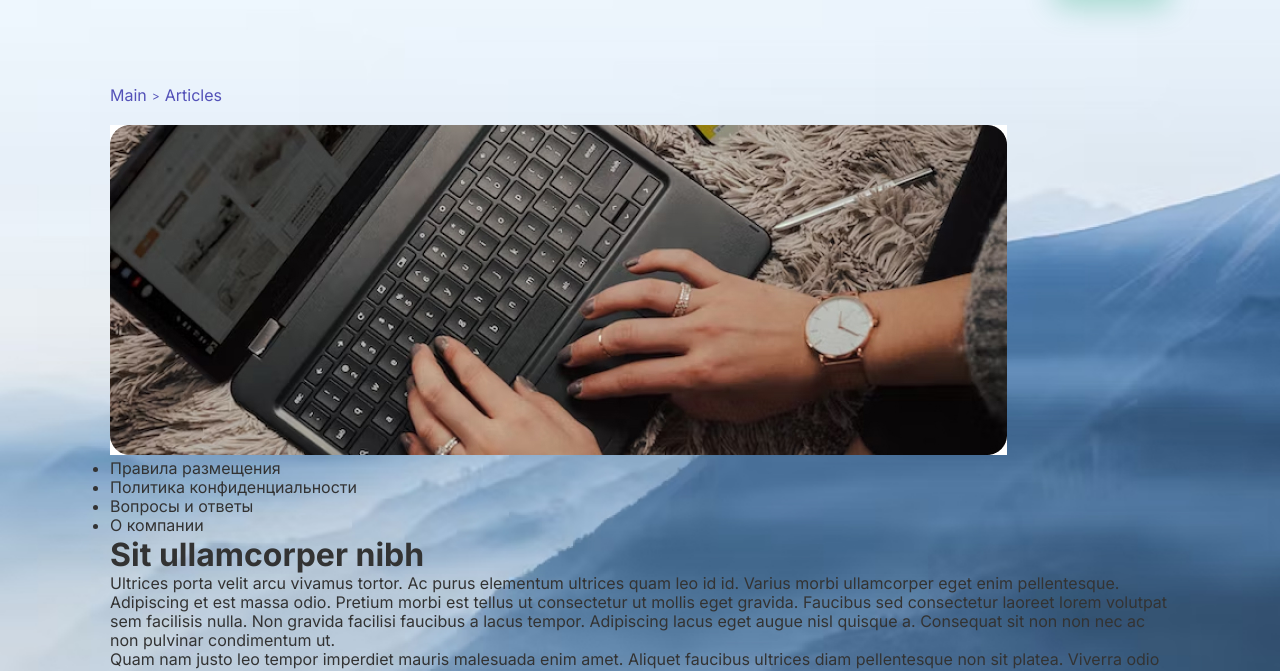
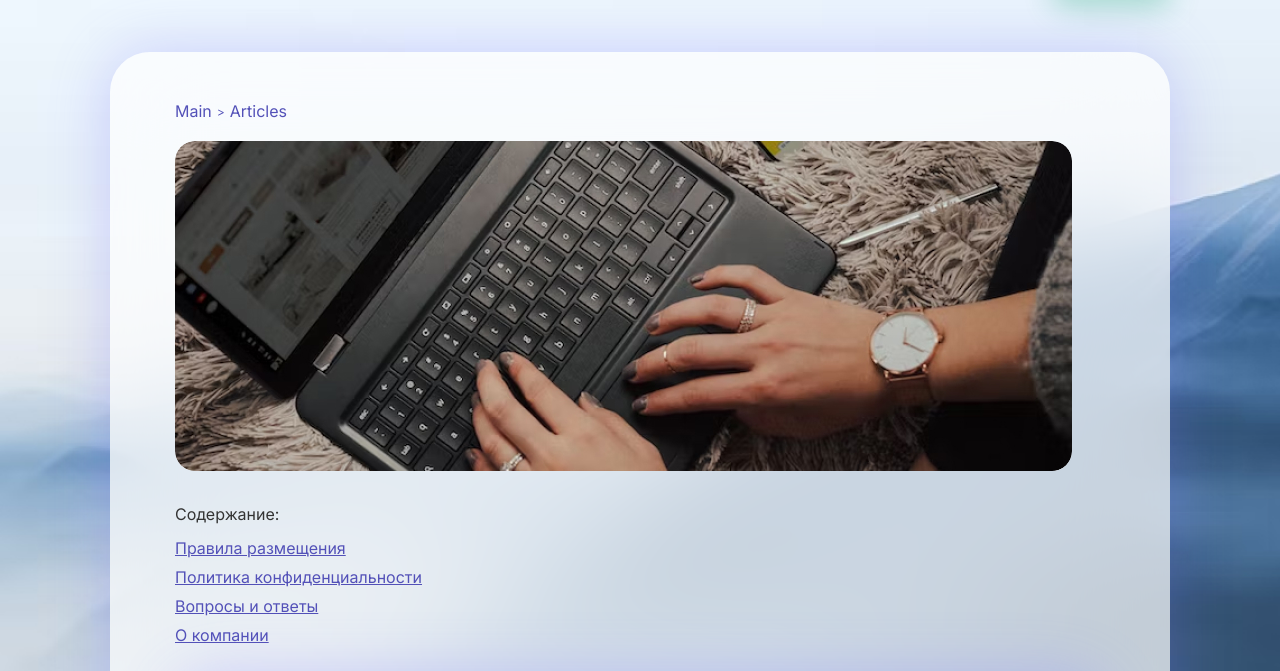
Before and after one commit to antonborod1n/indonesia, a plain HTML site: page article.html in a window 1280 px wide. Shown: the part 72-743 px from the top of the page. Drawn offline with nearby package versions, Linux system fonts and the light colour scheme.

Commit message:
added article page

```diff
--- a/article.html
+++ b/article.html
@@ -40,8 +40,10 @@
   </header>
 
   <main class="main">
+    <section class="article">
+      <div class="container">
+        <div class="article__inner">
           <div class="breadcrumbs">
-      <div class="container">
             <ol class="breadcrumbs__list">
               <li class="breadcrumbs__item">
                 <a class="breadcrumbs__link" href="#">
@@ -55,72 +57,121 @@
               </li>
             </ol>
           </div>
-    </div>
 
-    <section class="article">
-      <div class="container">
+          <div class="article__contents">
+            <img class="article__contents-img-main" src="./images/article/100.jpg" alt="Article main">
+            <ul class="article__contents-list">
+              <li class="article__contents-item-title">Содержание:</li>
+              <li class="article__contents-item">
+                <a class="article__contents-link" href="#">
+                  Правила размещения
+                </a>
+              </li>
+              <li class="article__contents-item">
+                <a class="article__contents-link" href="#">
+                  Политика конфиденциальности
+                </a>
+              </li>
+              <li class="article__contents-item">
+                <a class="article__contents-link" href="#">
+                  Вопросы и ответы
+                </a>
+              </li>
+              <li class="article__contents-item">
+                <a class="article__contents-link" href="#">
+                  О компании
+                </a>
+              </li>
+            </ul>
             <div class="article__inner">
-          <img class="article__img-main" src="./images/article/100.jpg" alt="Article main">
-          <ul class="article__contents-list">
-            <li class="article__contents-item">Правила размещения</li>
-            <li class="article__contents-item">Политика конфиденциальности</li>
-            <li class="article__contents-item">Вопросы и ответы</li>
-            <li class="article__contents-item">О компании</li>
-          </ul>
-          <div class="article__content">
               <h1 class="article__title title">Sit ullamcorper nibh</h1>
               <p class="article__text">
                 Ultrices porta velit arcu vivamus tortor. Ac purus elementum ultrices quam leo id id. Varius morbi
-              ullamcorper eget enim pellentesque. Adipiscing et est massa odio. Pretium morbi est tellus ut consectetur
-              ut mollis eget gravida. Faucibus sed consectetur laoreet lorem volutpat sem facilisis nulla. Non gravida
-              facilisi faucibus a lacus tempor. Adipiscing lacus eget augue nisl quisque a. Consequat sit non non nec ac
+                ullamcorper eget enim pellentesque. Adipiscing et est massa odio. Pretium morbi est tellus ut
+                consectetur
+                ut mollis eget gravida. Faucibus sed consectetur laoreet lorem volutpat sem facilisis nulla. Non
+                gravida
+                facilisi faucibus a lacus tempor. Adipiscing lacus eget augue nisl quisque a. Consequat sit non non
+                nec
+                ac
                 non pulvinar condimentum ut.
               </p>
               <p class="article__text">
                 Quam nam justo leo tempor imperdiet mauris malesuada enim amet. Aliquet faucibus ultrices diam
-              pellentesque non sit platea. Viverra odio nibh viverra consequat cursus habitasse sagittis et ipsum. Eget
-              pulvinar amet suspendisse proin potenti scelerisque posuere at. Ut iaculis nulla odio molestie. Ultricies
+                pellentesque non sit platea. Viverra odio nibh viverra consequat cursus habitasse sagittis et ipsum.
+                Eget
+                pulvinar amet suspendisse proin potenti scelerisque posuere at. Ut iaculis nulla odio molestie.
+                Ultricies
                 donec platea non tincidunt nisl justo nisl ornare.
               </p>
               <p class="article__text">
                 Eget fermentum tempor sit ut risus aliquet purus. Aliquam odio eget cras in massa aliquet. Orci dolor
-              vitae eget ornare sit. Platea pellentesque nisi urna blandit elit malesuada. Commodo volutpat varius at
+                vitae eget ornare sit. Platea pellentesque nisi urna blandit elit malesuada. Commodo volutpat varius
+                at
                 semper mattis. Quam lectus urna amet in. Netus massa suspendisse ac tempus massa egestas in quam. Diam
-              amet suscipit adipiscing amet tellus sit tempus. Quam sed volutpat dignissim diam dictum pulvinar tortor
+                amet suscipit adipiscing amet tellus sit tempus. Quam sed volutpat dignissim diam dictum pulvinar
+                tortor
                 sed in. In justo tellus nec lacus.
               </p>
-            <h2 class="article__title title">Sit ullamcorper nibh</h2>
+              <h2 class="article__subtitle">Sit ullamcorper nibh</h2>
               <p class="article__text">
-              Laoreet nec sit in ipsum mauris vitae tincidunt. Diam varius suspendisse velit aliquet vitae est porttitor
+                Laoreet nec sit in ipsum mauris vitae tincidunt. Diam varius suspendisse velit aliquet vitae est
+                porttitor
                 non odio. Turpis a massa laoreet in ullamcorper egestas viverra habitasse auctor. Duis enim neque nunc
-              tellus commodo. At netus non vitae condimentum diam nunc. Leo vestibulum integer sit sodales velit amet
-              in. Magna sed risus sed erat duis. At congue eu convallis vitae aenean ultrices tellus. Vitae amet felis
-              donec a faucibus scelerisque id amet. Neque velit aliquam sit scelerisque nisl semper pharetra. Sit nunc
+                tellus commodo. At netus non vitae condimentum diam nunc. Leo vestibulum integer sit sodales velit
+                amet
+                in. Magna sed risus sed erat duis. At congue eu convallis vitae aenean ultrices tellus. Vitae amet
+                felis
+                donec a faucibus scelerisque id amet. Neque velit aliquam sit scelerisque nisl semper pharetra. Sit
+                nunc
                 vel interdum morbi felis. Nec mauris diam cursus lacus pretium faucibus.
               </p>
               <p class="article__text">
-              Enim dictum mauris euismod libero ornare condimentum eget aliquet id. Sit malesuada eu auctor imperdiet
+                Enim dictum mauris euismod libero ornare condimentum eget aliquet id. Sit malesuada eu auctor
+                imperdiet
                 suspendisse. Bibendum ac nunc adipiscing ut vitae ultricies lacus. Consequat sit mattis semper nisi
                 volutpat. Pellentesque nunc nam nibh interdum integer. Nunc sodales viverra massa ipsum adipiscing
                 condimentum in sagittis. Est tortor consectetur eu sollicitudin tellus rhoncus. Tellus rutrum vitae
-              tristique dictum proin erat lacus pharetra lectus. Faucibus pellentesque a eu egestas auctor a. Imperdiet
+                tristique dictum proin erat lacus pharetra lectus. Faucibus pellentesque a eu egestas auctor a.
+                Imperdiet
                 sollicitudin congue et enim viverra. Nisl sed scelerisque mattis cursus semper potenti lectus dui.
               </p>
               <p class="article__text">
-              Turpis morbi felis ut pellentesque dis lectus feugiat. Ut integer et euismod sed. Purus viverra tincidunt
+                Turpis morbi felis ut pellentesque dis lectus feugiat. Ut integer et euismod sed. Purus viverra
+                tincidunt
                 in quam. Auctor id commodo hac scelerisque proin scelerisque. A faucibus cursus pharetra posuere lacus
-              neque dictumst nisl neque. Scelerisque felis nunc vitae eget congue montes. Sed felis platea donec odio
-              justo ultricies risus amet habitasse. Non feugiat ac mattis consequat neque sapien elementum libero. Massa
-              in nulla convallis eget ut tempus non ante morbi. Egestas mi eu adipiscing et ullamcorper egestas nibh sit
+                neque dictumst nisl neque. Scelerisque felis nunc vitae eget congue montes. Sed felis platea donec
+                odio
+                justo ultricies risus amet habitasse. Non feugiat ac mattis consequat neque sapien elementum libero.
+                Massa
+                in nulla convallis eget ut tempus non ante morbi. Egestas mi eu adipiscing et ullamcorper egestas nibh
+                sit
                 rhoncus.
               </p>
+              <h3 class="article__subtitle">Sit ullamcorper nibh</h3>
               <p class="article__text">
-              Fringilla ullamcorper ac magna accumsan est feugiat quis lacinia. Senectus sagittis enim posuere lacinia
-              eget pulvinar eget ullamcorper. Dolor arcu ipsum turpis et tempus diam in. Urna blandit mauris nulla ac
-              egestas. Auctor non semper diam elit fringilla. Risus neque congue morbi tellus donec a. Velit tristique
+                Fringilla ullamcorper ac magna accumsan est feugiat quis lacinia. Senectus sagittis enim posuere
+                lacinia
+                eget pulvinar eget ullamcorper. Dolor arcu ipsum turpis et tempus diam in. Urna blandit mauris nulla
+                ac
+                egestas. Auctor non semper diam elit fringilla. Risus neque congue morbi tellus donec a. Velit
+                tristique
                 scelerisque semper sit dui lacus quis. Tristique eu lorem elit vel. Mi vitae sed tortor sodales mattis
                 nunc nascetur interdum sed.
               </p>
+
+              <h3 class="article__subtitle">Sit ullamcorper nibh</h3>
+              <p class="article__text">
+                Fringilla ullamcorper ac magna accumsan est feugiat quis lacinia. Senectus sagittis enim posuere
+                lacinia
+                eget pulvinar eget ullamcorper. Dolor arcu ipsum turpis et tempus diam in. Urna blandit mauris nulla
+                ac
+                egestas. Auctor non semper diam elit fringilla. Risus neque congue morbi tellus donec a. Velit
+                tristique
+                scelerisque semper sit dui lacus quis. Tristique eu lorem elit vel. Mi vitae sed tortor sodales mattis
+                nunc nascetur interdum sed.
+              </p>
+            </div>
           </div>
         </div>
       </div>
--- a/css/style.css
+++ b/css/style.css
@@ -696,7 +696,6 @@
     margin-left: 10px;
 }
 
-
 /* POLICY */
 
 .policy {
@@ -712,3 +711,65 @@
 .policy__text {
     margin-bottom: 10px;
 }
+
+/* ARTICLE */
+
+.article {
+    padding-bottom: 55px;
+}
+
+.article__inner {
+    background: rgba(255, 255, 255, 0.7);
+    box-shadow: 0px 0px 60px rgba(118, 115, 255, 0.3);
+    backdrop-filter: blur(50px);
+    border-radius: 40px;
+    padding: 16px 65px 50px;
+}
+
+.article__contents-img-main {
+    border-radius: 20px;
+    object-fit: cover;
+    margin-bottom: 30px;
+}
+
+.article__contents-list {
+    list-style: none;
+    margin-bottom: 30px;
+}
+
+.article__contents-link {
+    display: block;
+    text-decoration-line: underline;
+    color: #5351B8;
+    margin-bottom: 10px;
+}
+
+.article__contents-item-title {
+    margin-bottom: 15px;
+}
+
+.article__title {
+    margin-bottom: 30px;
+}
+
+.article__text {
+    margin-bottom: 20px;
+}
+
+.article__content h2 {
+    font-size: 26px;
+    line-height: 31px;
+    margin-bottom: 20px;
+}
+
+.article__content h3 {
+    font-size: 22px;
+    line-height: 28px;
+    margin-bottom: 20px;
+}
+
+.article__content h4 {
+    font-size: 18px;
+    line-height: 24px;
+    margin-bottom: 20px;
+}
```
Lines whose indentation alone changed are shown as unchanged.
